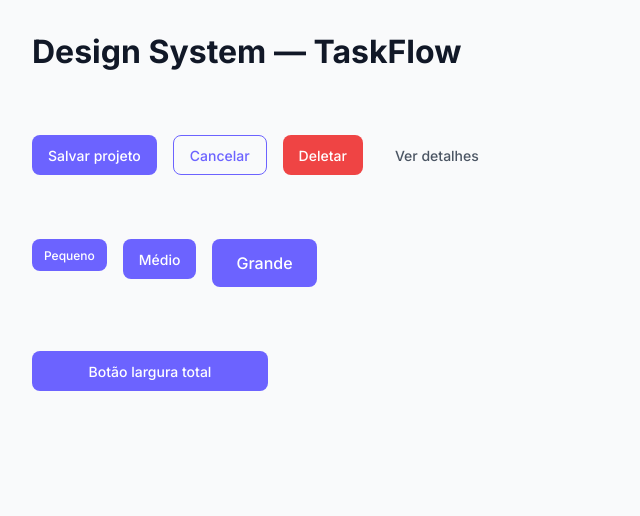
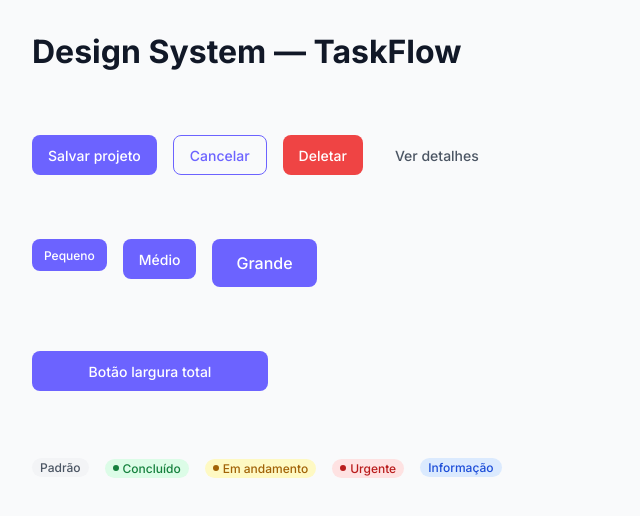
Before and after one commit to Firmino03/TaskFlow, an Angular app: page / in a window 1280 px wide. Shown: the top 516 px of the page, without its empty margins (0-640 px from the left). Built offline with nearby package versions, Linux system fonts and the light colour scheme.

Commit message:
feat: criação de BadgeComponent do Design System

```diff
--- a/src/app/app.html
+++ b/src/app/app.html
@@ -22,4 +22,15 @@
 <div style="padding: 2rem; max-width: 300px;">
 
 <app-button [fullWidth]="true">Botão largura total</app-button>
+
 </div>
+
+<div style="display: flex; gap: 1rem; padding: 2rem; flex-wrap: wrap; align-items: center;">
+
+  <app-badge>Padrão</app-badge>
+  <app-badge variant="success" [dot]="true">Concluído</app-badge>
+  <app-badge variant="warning" [dot]="true">Em andamento</app-badge>
+  <app-badge variant="danger" [dot]="true">Urgente</app-badge>
+  <app-badge variant="info">Informação</app-badge>
+
+</div>
--- a/src/app/app.ts
+++ b/src/app/app.ts
@@ -1,10 +1,11 @@
 import { Component } from '@angular/core';
 import { ButtonComponent } from './shared/components/button/button';
+import { BadgeComponent } from './shared/components/badge/badge';
 
 @Component({
   selector: 'app-root',
   standalone: true,
-  imports: [ButtonComponent],
+  imports: [ButtonComponent, BadgeComponent],
   templateUrl: './app.html',
   styleUrl: './app.scss'
 })
--- /dev/null
+++ b/src/app/shared/components/badge/badge.html
@@ -0,0 +1,7 @@
+<span [class]="classes">
+
+  <span *ngIf="dot" class="badge__dot"></span>
+
+  <ng-content />
+
+</span>
--- /dev/null
+++ b/src/app/shared/components/badge/badge.scss
@@ -0,0 +1,42 @@
+.badge {
+  display: inline-flex;
+  align-items: center;
+  gap: var(--tf-space-1);
+  padding: 2px var(--tf-space-2);
+  border-radius: var(--tf-radius-full);
+  font-size: var(--tf-text-xs);
+  font-weight: 500;
+  white-space: nowrap;
+}
+
+.badge--default {
+  background-color: var(--tf-gray-100);
+  color: var(--tf-gray-600);
+}
+
+.badge--success {
+  background-color: #DCFCE7;
+  color: #15803D;
+}
+
+.badge--warning {
+  background-color: #FEF9C3;
+  color: #A16207;
+}
+
+.badge--danger {
+  background-color: #FEE2E2;
+  color: #B91C1C;
+}
+
+.badge--info {
+  background-color: #DBEAFE;
+  color: #1D4ED8;
+}
+
+.badge__dot {
+  width: 6px;
+  height: 6px;
+  border-radius: 50%;
+  background-color: currentColor;
+}
--- /dev/null
+++ b/src/app/shared/components/badge/badge.ts
@@ -0,0 +1,23 @@
+import { Component, Input } from '@angular/core';
+import { CommonModule } from '@angular/common';
+
+@Component({
+  selector: 'app-badge',
+  standalone: true,
+  imports: [CommonModule],
+  templateUrl: './badge.html',
+  styleUrl: './badge.scss'
+})
+export class BadgeComponent {
+
+  @Input() variant: 'success' | 'warning' | 'danger' | 'info' | 'default' = 'default';
+
+  @Input() dot: boolean = false;
+
+  get classes(): string {
+    return [
+      'badge',
+      `badge--${this.variant}`
+    ].join(' ');
+  }
+}
```
